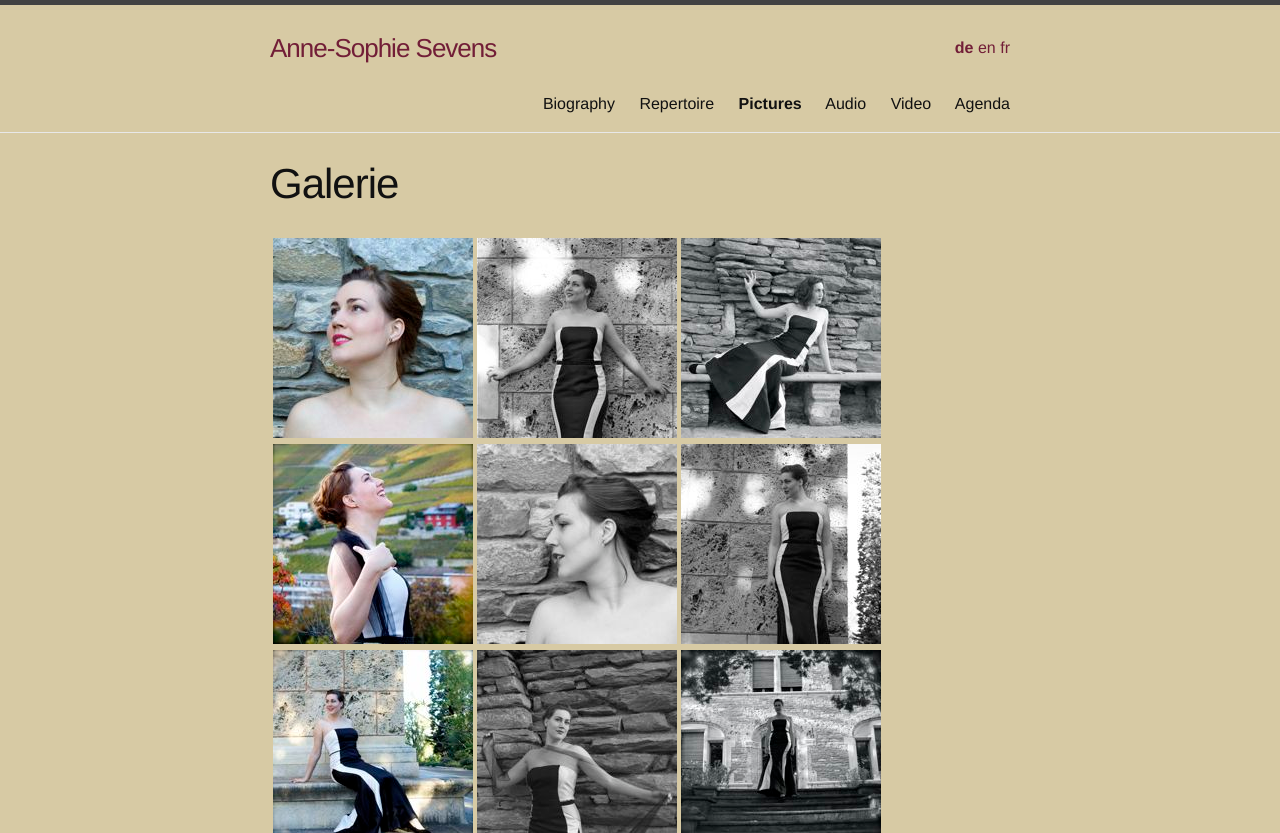
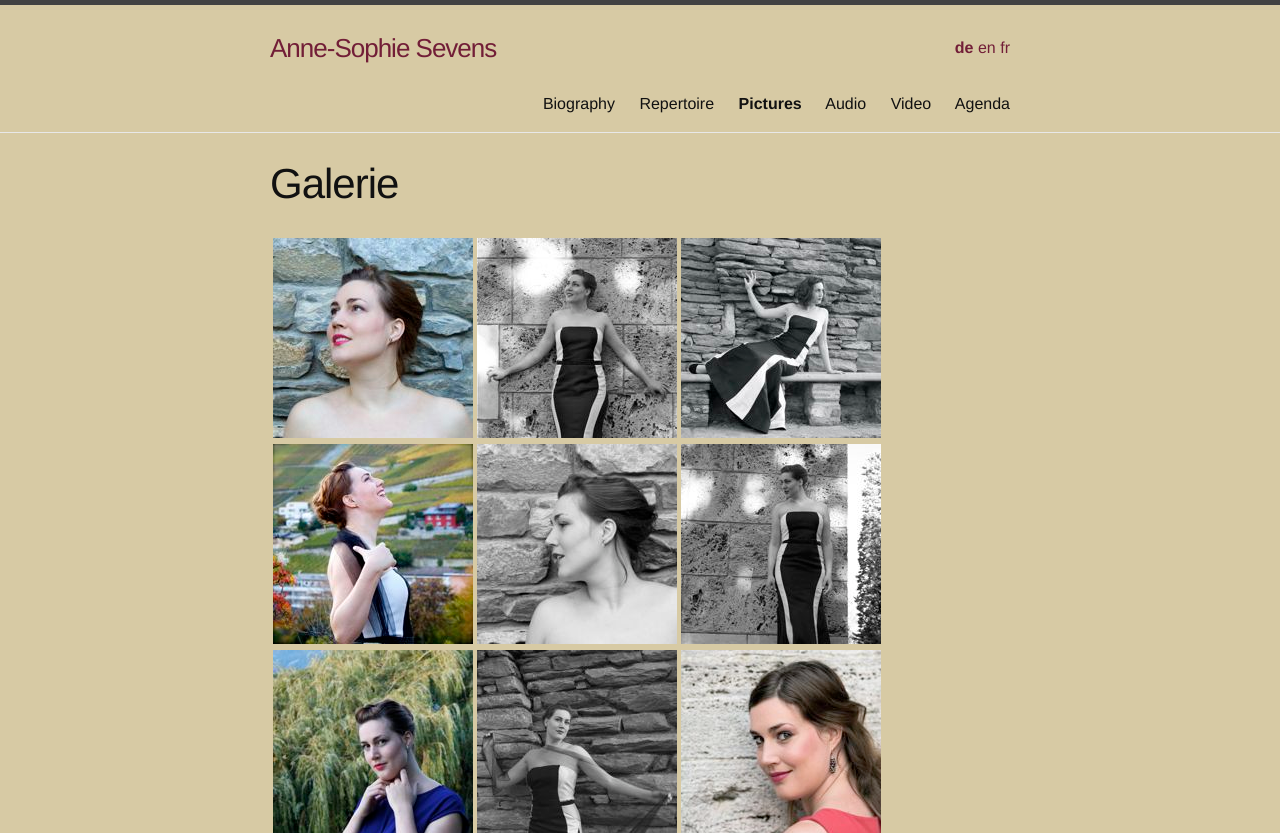
Before and after one commit to annesophie-sevens/annesophie-sevens.github.io, a Jekyll site: the page built from pictures-de.md, in a window 1280 px wide. Shown: the top 833 px of the page. Built offline with Jekyll 4.4.1, drawn with Linux system fonts in a browser that asks for light colours; grey boxes are pictures that could not be loaded.

Commit message:
Update pictures-de.md

```diff
--- a/pictures-de.md
+++ b/pictures-de.md
@@ -10,9 +10,9 @@
 
 | <a href="/assets/a4.jpg"> ![]({{ site.baseurl }}/assets/a4-thumbnail.jpg) </a> | <a href="/assets/a2.jpg"> ![]({{ site.baseurl }}/assets/a2-thumbnail.jpg) </a> | <a href="/assets/a1.jpg">![]({{ site.baseurl }}/assets/a1-thumbnail.jpg) </a> |
 
-| <a href="/assets/a12.jpg">  ![]({{ site.baseurl }}/assets/a12-thumbnail.jpg) </a> | <a href="/assets/a5.jpg"> ![]({{ site.baseurl }}/assets/a5-thumbnail.jpg) </a> | <a href="/assets/a7.jpg"> ![]({{ site.baseurl }}/assets/a7-thumbnail.jpg) </a>|
+| <a href="/assets/a11.jpg">  ![]({{ site.baseurl }}/assets/a11-thumbnail.jpg) </a> | <a href="/assets/a5.jpg"> ![]({{ site.baseurl }}/assets/a5-thumbnail.jpg) </a> | <a href="/assets/muurfoto.jpg"> ![]({{ site.baseurl }}/assets/muurfoto_thumbnail.jpg) </a>|
 
-|  <a href="/assets/a9.jpg">  ![]({{ site.baseurl }}/assets/a9-thumbnail.jpg) </a> | <a href="/assets/a11.jpg"> ![]({{ site.baseurl }}/assets/a11-thumbnail.jpg) </a>|<a href="/assets/muurfoto"> ![]({{ site.baseurl }}/assets/muurfoto_thumbnail.jpg) </a>|
+|  <a href="/assets/a9.jpg">  ![]({{ site.baseurl }}/assets/a9-thumbnail.jpg) </a> | <a href="/assets/a7.jpg"> ![]({{ site.baseurl }}/assets/a7-thumbnail.jpg) </a>|<a href="/assets/12"> ![]({{ site.baseurl }}/assets/12_thumbnail.jpg) </a>|
 
 | <a href="/assets/picture1.jpg">  ![]({{ site.baseurl }}/assets/picture1-thumbnail.jpg) </a> | <a href="/assets/picture5.jpg"> ![]({{ site.baseurl }}/assets/picture5-thumbnail.jpg) </a> | <a href="/assets/110.jpg"> ![]({{ site.baseurl }}/assets/110-thumbnail.jpg) </a>|
 
```
